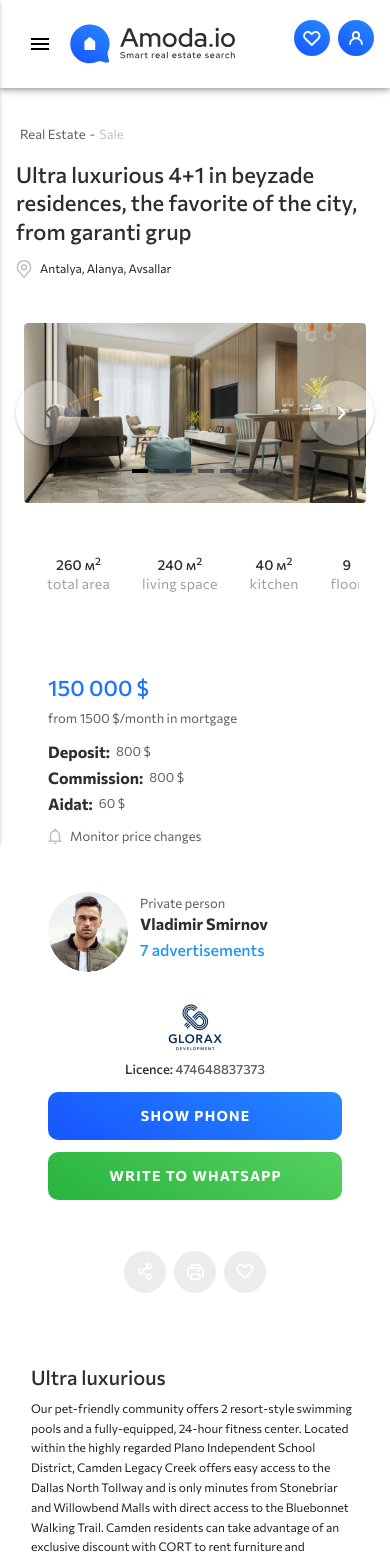
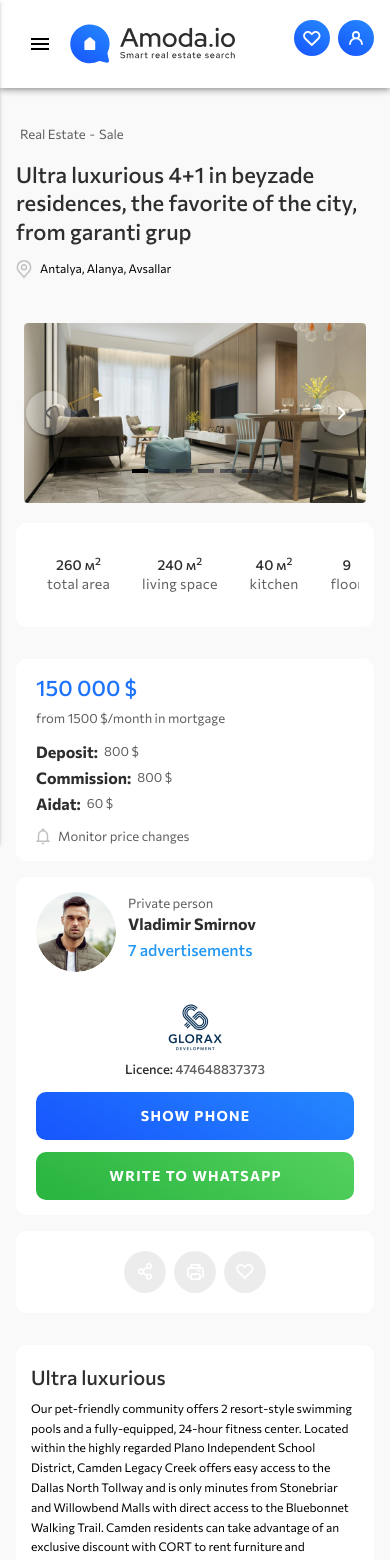
Before and after one commit to MaksBarabanshikov/amoda.io, a Vue app: page / in a window 390 px wide. Shown: the top 1560 px of the page. Built offline with nearby package versions, Linux system fonts and the light colour scheme.

Commit message:
mobile v3

```diff
--- a/src/components/MyCarousel/MyCarousel.vue
+++ b/src/components/MyCarousel/MyCarousel.vue
@@ -65,6 +65,24 @@
     .v-btn {
       background: rgba(255, 255, 255, 0.3) !important;
       transition: all 0.15s ease-in-out;
+
+      @media (max-width: 565px) {
+        width: 45px !important;
+        height: 45px !important;
+      }
+    }
+    .carousel__prev {
+      left: 23px !important;
+      @media (max-width: 565px) {
+        left: 10px !important;
+      }
+    }
+
+    .carousel__next {
+      right: 23px !important;
+      @media (max-width: 565px) {
+        right: 10px !important;
+      }
     }
   }
 
--- a/src/components/MyTabs/MyTabs.vue
+++ b/src/components/MyTabs/MyTabs.vue
@@ -84,6 +84,9 @@
 
     .v-list-item-title {
       max-width: 170px;
+      @media (max-width: 764px) {
+        max-width: 300px;
+      }
       .border-dotted {
         position: relative;
         overflow: hidden;
--- a/src/components/header/vHeader.vue
+++ b/src/components/header/vHeader.vue
@@ -5,6 +5,7 @@
   import { navItems } from '@/helper/index.js';
   import { useDisplay } from 'vuetify';
   import { ref } from 'vue';
+  import IconPlus from '@/icons/iconPlus.vue';
 
   const isOpen = ref(false);
 
@@ -24,7 +25,17 @@
     <v-list-item class="pt-2">
       <v-logo />
     </v-list-item>
-    <v-nav class="header__nav h-100" :items="navItems" block />
+    <v-nav class="header__nav" :items="navItems" block />
+    <v-list-item class="px-1 py-2">
+      <v-btn
+        class="primary-gradient text-white rounded-lg"
+        height="48"
+        width="100%"
+      >
+        <IconPlus class="me-2" />
+        <span style="font-size: 14px !important">добавить объявление</span>
+      </v-btn>
+    </v-list-item>
   </v-navigation-drawer>
   <v-app-bar class="bg-white header" height="88">
     <v-container>
@@ -57,8 +68,6 @@
         font-size: 0.8rem !important;
       }
     }
-    @media (max-width: 1033px) {
-    }
   }
 
   .v-navigation-drawer {
--- /dev/null
+++ b/src/components/sidebar/MySideBar.vue
@@ -0,0 +1,37 @@
+<script setup>
+  import { useDisplay } from 'vuetify';
+  import { computed } from 'vue';
+
+  const { mobile } = useDisplay();
+
+  const props = defineProps({
+    isOpen: Boolean,
+  });
+
+  const emit = defineEmits(['update:isOpen']);
+
+  const myIsOpen = computed({
+    get() {
+      return props.isOpen;
+    },
+    set(newValue) {
+      emit('update:isOpen', newValue);
+    },
+  });
+</script>
+
+<template>
+  <v-navigation-drawer
+    v-if="mobile"
+    elevation="2"
+    v-model="myIsOpen"
+    sticky
+    border="none"
+  >
+    <v-list-item class="pt-2">
+      <v-logo />
+    </v-list-item>
+    <v-nav class="header__nav h-100" :items="navItems" block />
+    <v-list-item> </v-list-item>
+  </v-navigation-drawer>
+</template>
--- a/src/main.js
+++ b/src/main.js
@@ -20,6 +20,7 @@ const router = createRouter({
 });
 
 const vuetify = createVuetify({
+  theme: false,
   display: {
     mobileBreakpoint: 'md',
   },
--- a/src/views/ProductCard/components/StickyJohny.vue
+++ b/src/views/ProductCard/components/StickyJohny.vue
@@ -23,7 +23,7 @@
 </script>
 
 <template>
-  <v-col class="pb-lg-2" sm="12" lg="3">
+  <v-col class="pb-lg-2 px-0" sm="12" lg="3">
     <div class="sticky-johny sticky top-20">
       <v-sheet color="#fff" rounded class="sticky-johny__head">
         <h3>150 000 $</h3>
```
